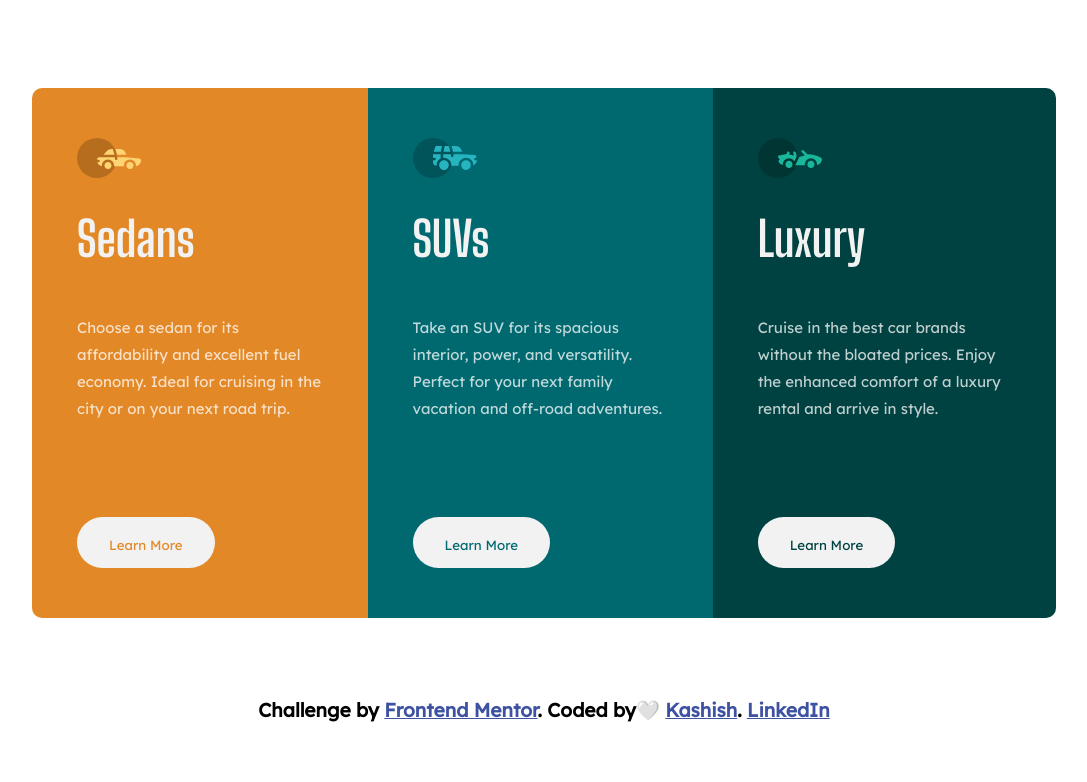
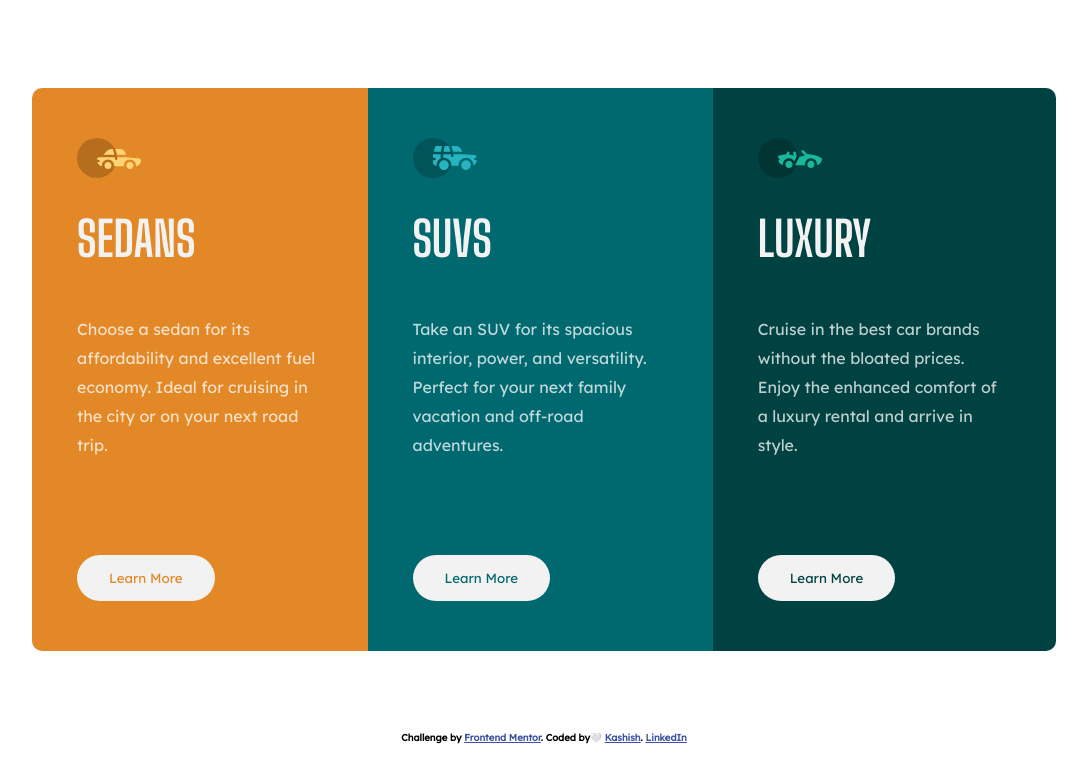
Before and after one commit to K-ash-ish/3-column-preview-card-component-main-CHALLENGE, a plain HTML site: page index.html in a window 1280 px wide. Shown: the whole page, without its empty margins (96-1183 px from the left). Drawn offline with Linux system fonts and the light colour scheme.

Commit message:
Update styles.css

```diff
--- a/styles.css
+++ b/styles.css
@@ -1,5 +1,5 @@
 body{
-    font-size: 15px;
+    font-size: 1rem;
 }
 
 h1{
@@ -7,6 +7,7 @@ h1{
     font-weight: 700;
     color: hsl(0, 0%, 95%);
     font-size: 3rem;
+    text-transform: uppercase;
 }
 
 p{
@@ -15,10 +16,9 @@ p{
     line-height: 1.8;
 }
 
-
 button{
     border-radius:30px 30px 30px 30px  ;
-    padding:20px 32px 15px 32px;
+    padding:15px 32px 15px 32px;
     border:0;
     font-family: 'Lexend Deca', sans-serif;
     font-weight:400;
@@ -37,7 +37,6 @@ button{
 }
 
 .main-container{
-    /* background-color:  hsl(0, 0%, 95%); */
     padding: 80px 15px 80px 15px;
 }
 
@@ -64,15 +63,16 @@ button{
 .attribution{
     font-family: 'Lexend Deca', sans-serif;
     font-weight: bold;
-    font-size: 1.2rem;
+    font-size: 0.6rem;
 }
 
 
 @media screen and (min-width:703px) {
    .main-container{
        display: flex;
+       max-width: 1024px;
+       /* margin: 50px 250px 40px 250px; */
        margin: 0 auto;
-       max-width: 1024px;
    }
    .container-1, .container-2 , .container-3{
     display: flex;
@@ -84,6 +84,7 @@ button{
     border-radius: 10px 0 0 10px;
 
 }
+
  .container-3{
      border-radius: 0 10px 10px 0;
  }
```
